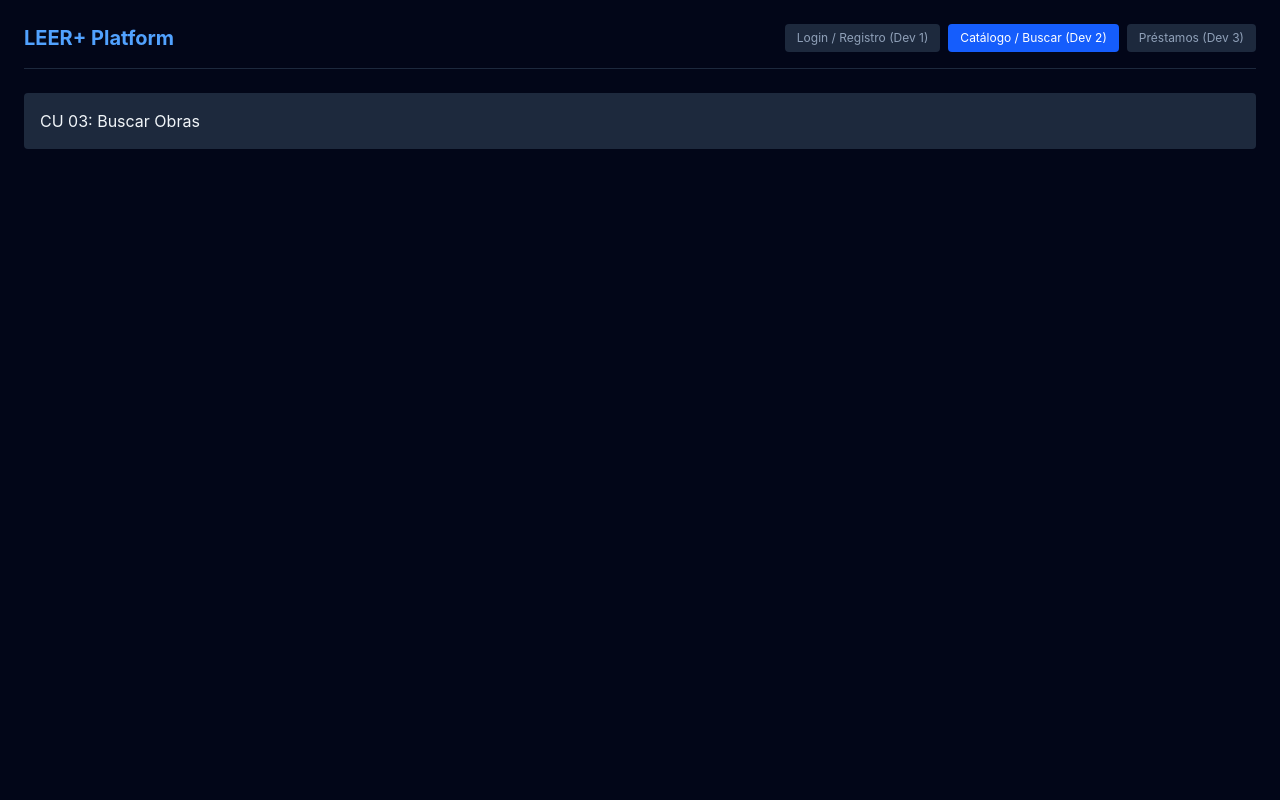
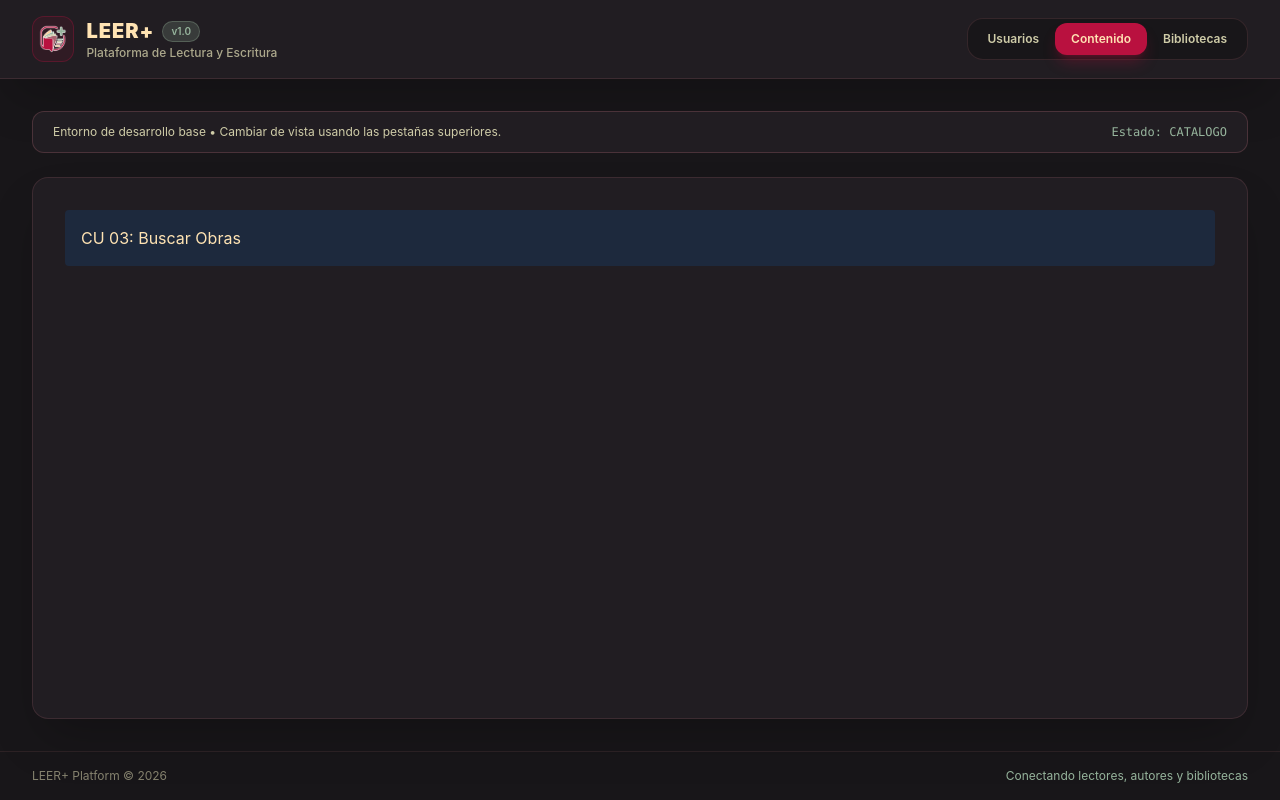
Before and after one commit to aabatedaga04-hue/leer-mas-platforma, a React (Vite) app: page / in a window 1280 px wide. Built offline with nearby package versions, Linux system fonts and the light colour scheme.

Commit message:
style: actualizar layout y aplicacion alternativa de paleta de colores

```diff
--- a/src/App.jsx
+++ b/src/App.jsx
@@ -5,40 +5,95 @@ import AuthModal from './features/usuarios/AuthModal'
 import CatalogoBuscador from './features/contenido/CatalogoBuscador'
 import GestionPrestamos from './features/bibliotecas/GestionPrestamos'
 
+// Reemplazá 'logo.svg' por tu archivo real en src/assets/
+import logoApp from './assets/LEER+ LOGOS-03.png'
+
 export default function App() {
   const [vistaActual, setVistaActual] = useState('catalogo')
 
   return (
-    <div className="min-h-screen bg-slate-950 text-slate-100 flex flex-col font-sans p-6">
-      <header className="flex justify-between items-center border-b border-slate-800 pb-4 mb-6">
-        <h1 className="text-xl font-bold text-blue-400">LEER+ Platform</h1>
-        <nav className="flex gap-2">
+    <div className="min-h-screen bg-[#181619] text-[#ffe3b3] flex flex-col font-sans selection:bg-[#b9113f] selection:text-[#ffe3b3]">
+
+      {/* HEADER: BARRA DE NAVEGACIÓN SUPERIOR */}
+      <header className="bg-[#211d22] border-b border-[#a8636e]/20 px-8 py-4 flex flex-col sm:flex-row justify-between items-center gap-4 shadow-2xl">
+
+        {/* Identidad de Marca */}
+        <div className="flex items-center gap-3">
+          <div className="p-1.5 bg-[#b9113f]/10 border border-[#b9113f]/30 rounded-xl">
+            <img src={logoApp} alt="LEER+ Logo" className="h-8 w-auto object-contain" />
+          </div>
+          <div>
+            <div className="flex items-center gap-2">
+              <h1 className="text-xl font-black tracking-wider text-[#ffe3b3]">LEER+</h1>
+              <span className="text-[10px] bg-[#97b59d]/20 text-[#97b59d] px-2 py-0.5 rounded-full border border-[#97b59d]/30 font-semibold">v1.0</span>
+            </div>
+            <p className="text-xs text-[#cfcca8]/80 font-medium">Plataforma de Lectura y Escritura</p>
+          </div>
+        </div>
+
+        {/* Selector de Módulos (Estilo Tabs) */}
+        <nav className="flex items-center bg-[#181619] p-1 rounded-2xl border border-[#a8636e]/20">
           <button
             onClick={() => setVistaActual('login')}
-            className={`px-3 py-1.5 rounded text-xs ${vistaActual === 'login' ? 'bg-blue-600 text-white' : 'bg-slate-800 text-slate-400'}`}
+            className={`px-4 py-2 rounded-xl text-xs font-semibold transition-all duration-200 ${
+              vistaActual === 'login'
+                ? 'bg-[#b9113f] text-[#ffe3b3] shadow-lg shadow-[#b9113f]/30'
+                : 'text-[#cfcca8] hover:text-[#ffe3b3] hover:bg-[#211d22]'
+            }`}
           >
-            Login / Registro (Dev 1)
+            Usuarios
           </button>
+
           <button
             onClick={() => setVistaActual('catalogo')}
-            className={`px-3 py-1.5 rounded text-xs ${vistaActual === 'catalogo' ? 'bg-blue-600 text-white' : 'bg-slate-800 text-slate-400'}`}
+            className={`px-4 py-2 rounded-xl text-xs font-semibold transition-all duration-200 ${
+              vistaActual === 'catalogo'
+                ? 'bg-[#b9113f] text-[#ffe3b3] shadow-lg shadow-[#b9113f]/30'
+                : 'text-[#cfcca8] hover:text-[#ffe3b3] hover:bg-[#211d22]'
+            }`}
           >
-            Catálogo / Buscar (Dev 2)
+            Contenido
           </button>
+
           <button
             onClick={() => setVistaActual('prestamos')}
-            className={`px-3 py-1.5 rounded text-xs ${vistaActual === 'prestamos' ? 'bg-blue-600 text-white' : 'bg-slate-800 text-slate-400'}`}
+            className={`px-4 py-2 rounded-xl text-xs font-semibold transition-all duration-200 ${
+              vistaActual === 'prestamos'
+                ? 'bg-[#b9113f] text-[#ffe3b3] shadow-lg shadow-[#b9113f]/30'
+                : 'text-[#cfcca8] hover:text-[#ffe3b3] hover:bg-[#211d22]'
+            }`}
           >
-            Préstamos (Dev 3)
+            Bibliotecas
           </button>
         </nav>
       </header>
 
-      <main className="flex-1">
-        {vistaActual === 'login' && <AuthModal />}
-        {vistaActual === 'catalogo' && <CatalogoBuscador />}
-        {vistaActual === 'prestamos' && <GestionPrestamos />}
+      {/* CONTENIDO PRINCIPAL */}
+      <main className="flex-1 max-w-7xl w-full mx-auto p-6 sm:p-8 flex flex-col gap-6">
+
+        {/* Banner Informativo de Contexto */}
+        <div className="flex items-center justify-between bg-[#211d22] border border-[#a8636e]/30 rounded-xl px-5 py-3 text-xs">
+          <span className="text-[#cfcca8]">
+            Entorno de desarrollo base &bull; Cambiar de vista usando las pestañas superiores.
+          </span>
+          <span className="text-[#97b59d] font-mono">
+            Estado: {vistaActual.toUpperCase()}
+          </span>
+        </div>
+
+        {/* Tarjeta Contenedora Principal */}
+        <div className="bg-[#211d22] border border-[#a8636e]/20 rounded-2xl p-6 sm:p-8 shadow-2xl flex-1 backdrop-blur-sm">
+          {vistaActual === 'login' && <AuthModal />}
+          {vistaActual === 'catalogo' && <CatalogoBuscador />}
+          {vistaActual === 'prestamos' && <GestionPrestamos />}
+        </div>
       </main>
+
+      {/* PIE DE PÁGINA */}
+      <footer className="border-t border-[#a8636e]/15 py-4 px-8 text-center text-xs text-[#cfcca8]/60 flex flex-col sm:flex-row justify-between items-center gap-2 max-w-7xl w-full mx-auto">
+        <span>LEER+ Platform &copy; 2026</span>
+        <span className="text-[#97b59d]">Conectando lectores, autores y bibliotecas</span>
+      </footer>
     </div>
   )
 }
--- a/src/index.css
+++ b/src/index.css
@@ -1 +1,9 @@
 @import "tailwindcss";
+
+:root {
+  --color-brand-primary: #b9113f;
+  --color-brand-secondary: #a8636e;
+  --color-brand-mint: #97b59d;
+  --color-brand-sand: #cfcca8;
+  --color-brand-cream: #ffe3b3;
+}
```
Also changed, not shown: src/assets/LEER+ LOGOS-03.png (added).
